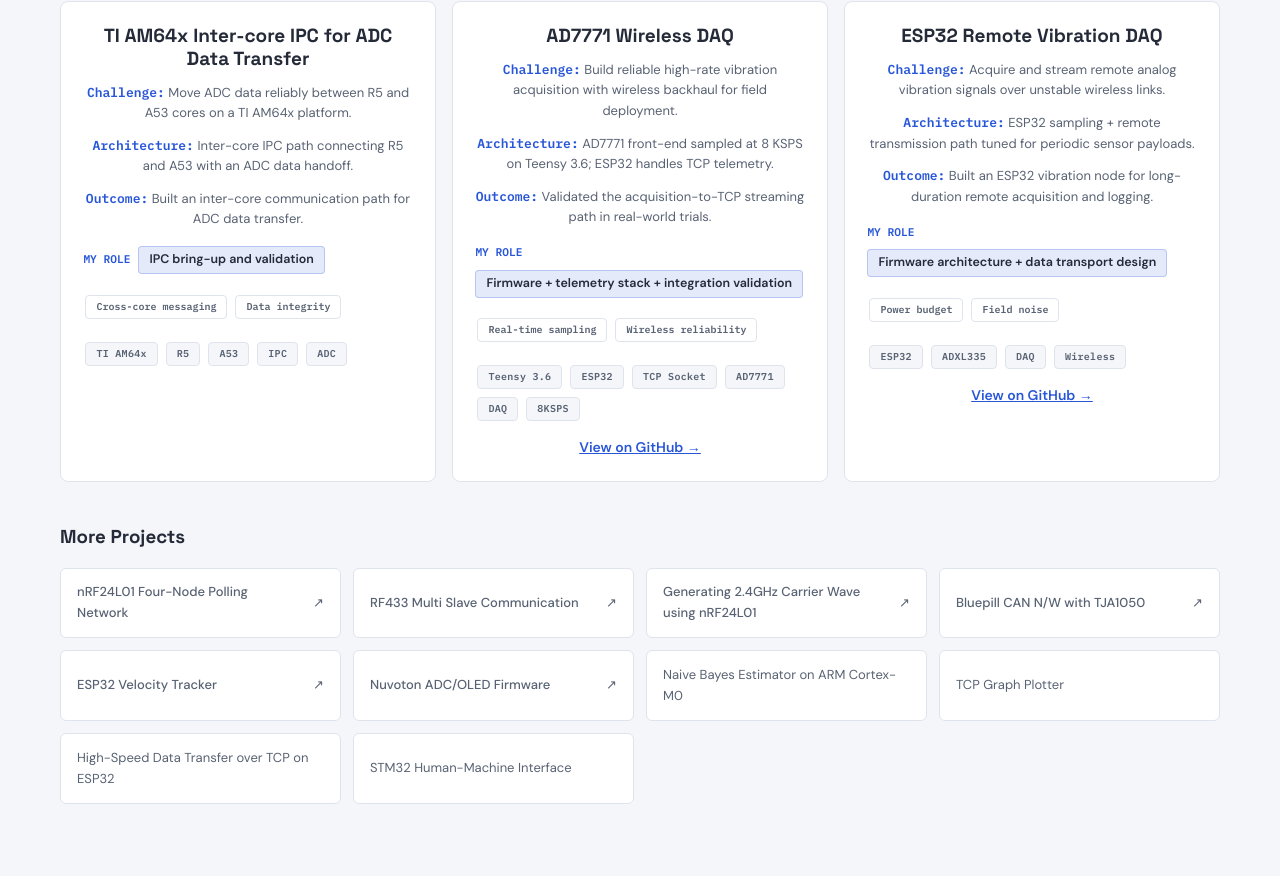
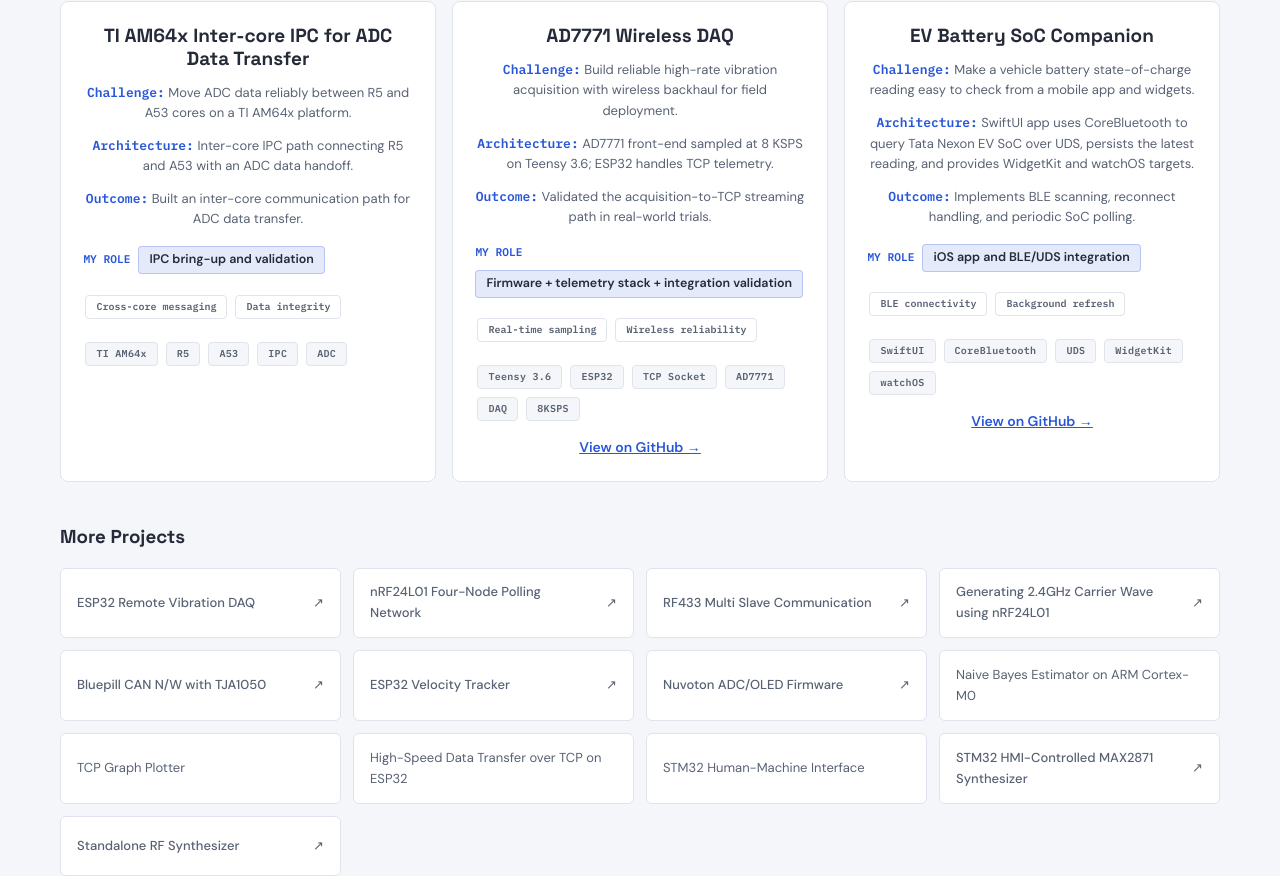
Before and after one commit to Suryeah/suryeah.github.io, a React (Vite) app: page /#projects in a window 1280 px wide. Shown: the part 1138-2014 px from the top of the page. Built offline with nearby package versions, Linux system fonts and the light colour scheme.

Commit message:
Update product summaries and add GitHub links for new projects in Products and Projects components

```diff
--- a/src/components/Products.jsx
+++ b/src/components/Products.jsx
@@ -5,7 +5,7 @@ const PRODUCTS = [
     name: 'Real-Time Acceleration Plotter',
     icon: '📡',
     description: 'RTAP-335®',
-    summary: 'Embedded RF signal-generation platform for bench and field test workflows.',
+    summary: 'Real-time acceleration acquisition and plotting for motion-data visualization.',
     role: 'Product firmware + validation support',
     tags: ['RF', 'Embedded Firmware', 'Test Instrumentation'],
   },
@@ -20,6 +20,7 @@ const PRODUCTS = [
   },
   {
     name: 'Earthquake Detector',
+    github: 'https://github.com/Suryeah/Earthquake_Detector',
     icon: '⚡',
     description: 'EMD-1202®',
     summary: 'Embedded earthquake detection product designed for dependable field operation.',
--- a/src/components/Projects.jsx
+++ b/src/components/Projects.jsx
@@ -19,6 +19,16 @@ const PROJECTS = [
     github: 'https://github.com/Suryeah/AD7771-Teensy3.6-ESP32-.git',
     tags: ['Teensy 3.6', 'ESP32', 'TCP Socket', 'AD7771', 'DAQ', '8KSPS'],
     constraints: ['Real-time sampling', 'Wireless reliability'],
+  },
+  {
+    name: 'EV Battery SoC Companion',
+    challenge: 'Make a vehicle battery state-of-charge reading easy to check from a mobile app and widgets.',
+    architecture: 'SwiftUI app uses CoreBluetooth to query Tata Nexon EV SoC over UDS, persists the latest reading, and provides WidgetKit and watchOS targets.',
+    outcome: 'Implements BLE scanning, reconnect handling, and periodic SoC polling.',
+    role: 'iOS app and BLE/UDS integration',
+    github: 'https://github.com/Suryeah/CarStatsWidget',
+    tags: ['SwiftUI', 'CoreBluetooth', 'UDS', 'WidgetKit', 'watchOS'],
+    constraints: ['BLE connectivity', 'Background refresh'],
   },
   {
     name: 'ESP32 Remote Vibration DAQ',
@@ -126,6 +136,21 @@ const PROJECTS = [
     tags: ['STM32', 'HMI', 'Embedded UI'],
     constraints: ['Display timing', 'User interaction'],
   },
+  {
+    name: 'STM32 HMI-Controlled MAX2871 Synthesizer',
+    challenge: 'Provide operator control of an RF synthesizer through a panel HMI.',
+    architecture: 'STM32F103 communicates with a Pro-face HMI over UART/RS-232 and configures the MAX2871 over SPI.',
+    outcome: 'Integrated HMI command framing, MCU control, and RF synthesizer configuration.',
+    role: 'HMI protocol and embedded driver integration',
+    github: 'https://github.com/Suryeah/HMI-with-Bluepill-for-MAX2871',
+    tags: ['STM32F103', 'MAX2871', 'UART', 'RS-232', 'SPI'],
+    constraints: ['Serial protocol', 'RF configuration'],
+  },
+  {
+    name: 'Standalone RF Synthesizer',
+    github: 'https://github.com/Suryeah/Stand-Alone_RF_Synthesizer_With_OLED_and_Keypad',
+    tags: ['RF Synthesis', 'STM32', 'OLED', 'Keypad'],
+  },
 ];
 
 const Projects = () => {
```
